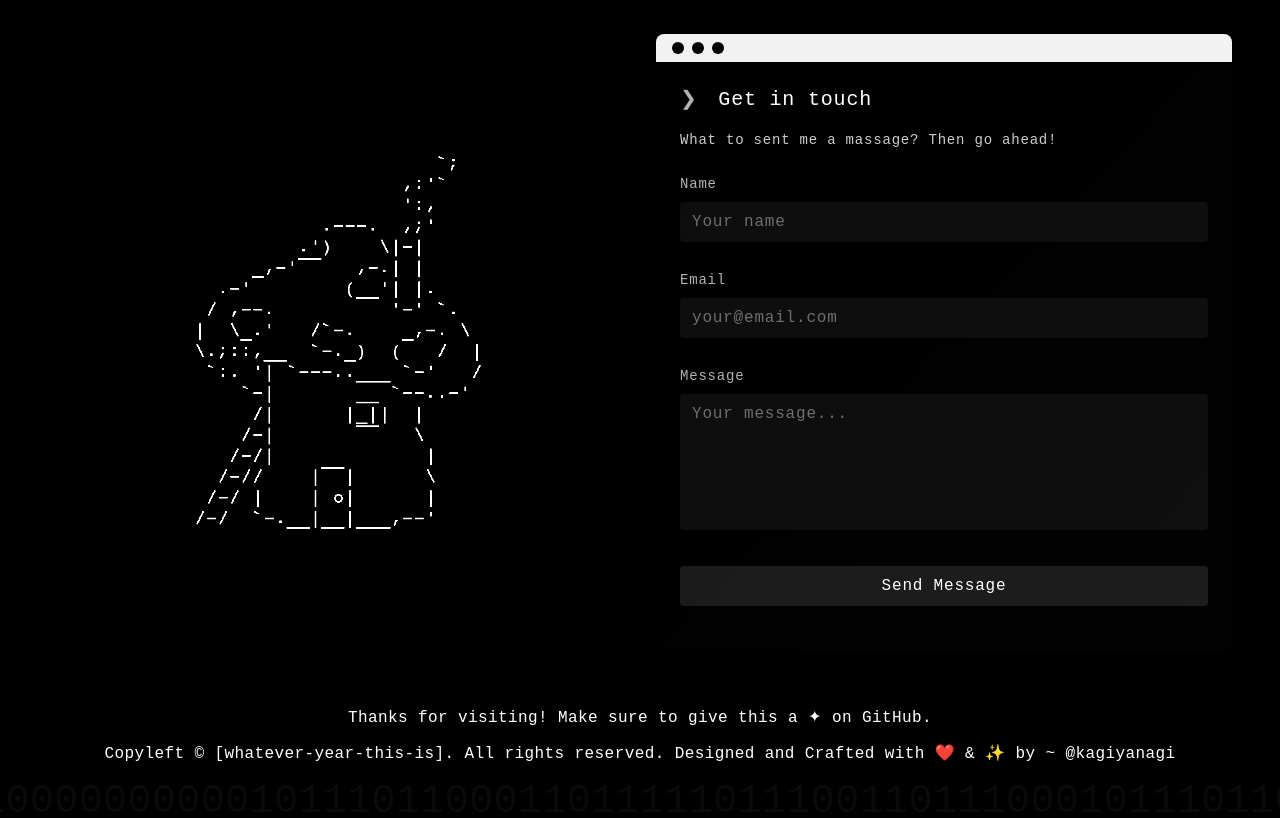
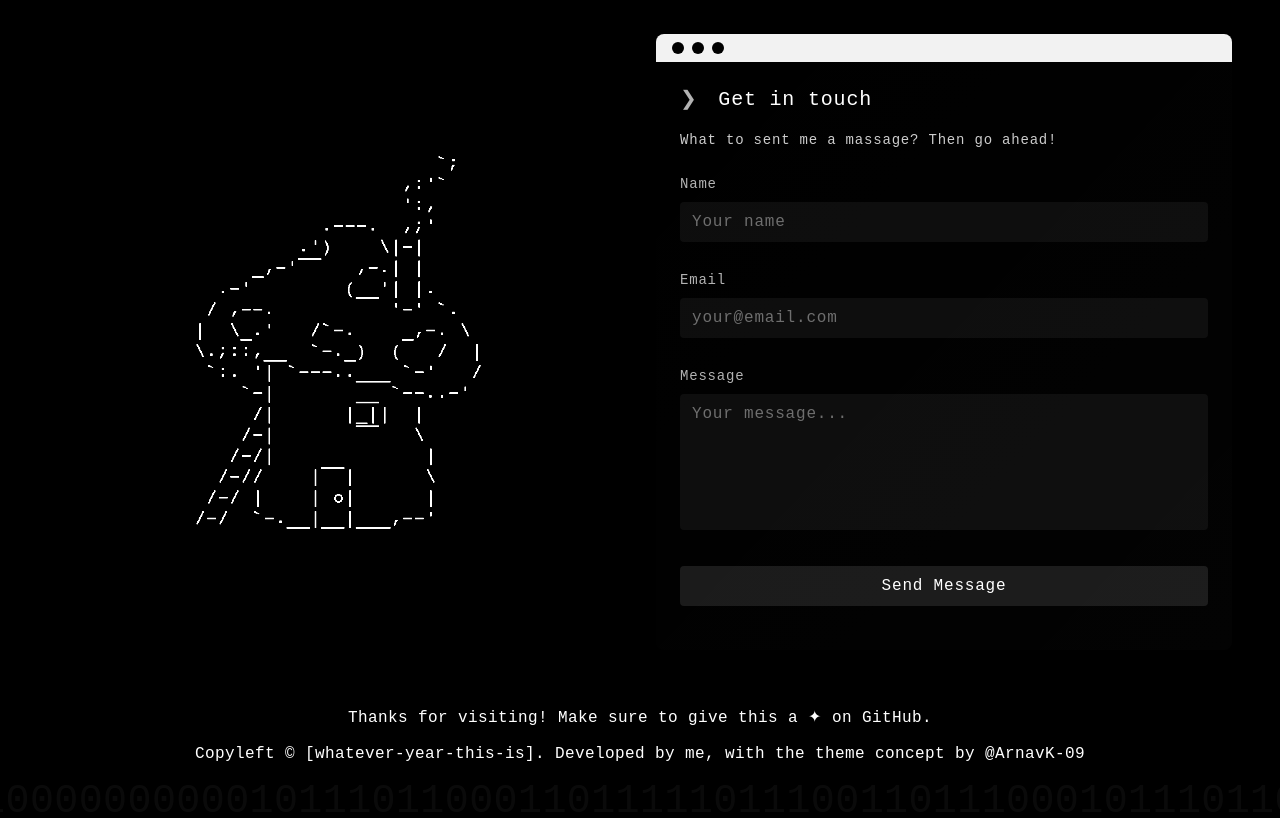
Before and after one commit to kagiyanagi/ren, an Astro site: page / in a window 1280 px wide. Shown: the part 2914-3732 px from the top of the page. Built offline with nearby package versions, Linux system fonts and the light colour scheme; Astro itself is replaced by a stand-in of ours; no server answers; a web font is replaced by a local one.

Commit message:
docs(footer): credit original theme creator
  Add visible footer attribution for the original theme creator.

```diff
--- a/src/components/Footer.astro
+++ b/src/components/Footer.astro
@@ -14,7 +14,7 @@
     Thanks for visiting! Make sure to give this a ✦ on GitHub.
   </a>
   <p class="mb-10 py-3 px-2 mx-auto max-w-72 sm:max-w-full text-center">
-    Copyleft &copy; [whatever-year-this-is]. All rights reserved. Designed and
-    Crafted with ❤️ & ✨ by ~ @kagiyanagi
+    Copyleft &copy; [whatever-year-this-is]. Developed by me, with the theme
+    concept by <a class="hover:underline">@ArnavK-09</a>
   </p>
 </section>
```
